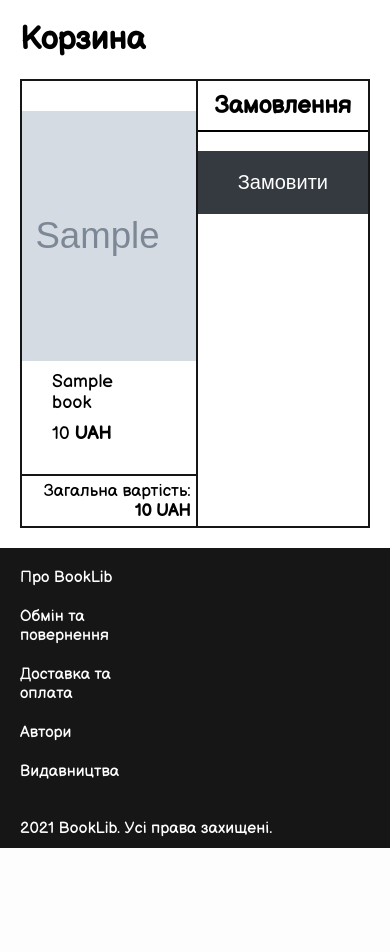
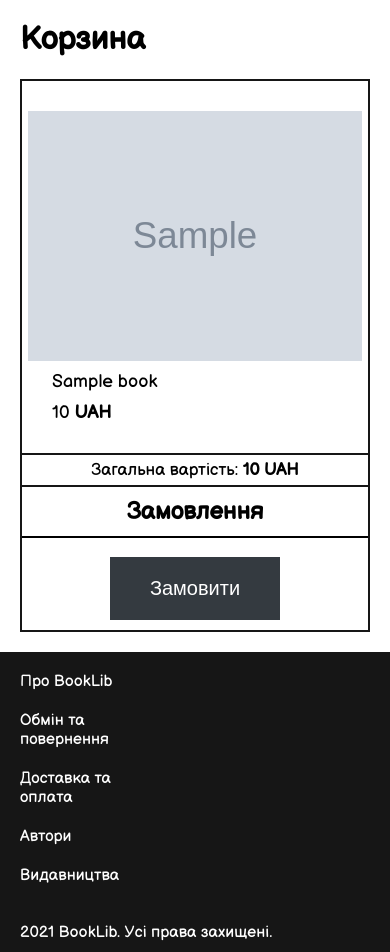
Before and after one commit to MNDonut/BookLib, a Django app: template cart/templates/cart.html in a window 390 px wide. Shown: the part 150-1102 px from the top of the page. Before the commit the page ends 998 px from the top, so only its background shows below. Run offline with Django 3.2, Linux system fonts and the light colour scheme; the template is opened without the code that fills it: most values are stand-ins (such as "Sample title", 1, 10 or a date in 2020); grey boxes marked "Sample" are stand-in pictures.

Commit message:
Added cart page mobile version

```diff
--- a/cart/static/cart.css
+++ b/cart/static/cart.css
@@ -1,3 +1,31 @@
+@media (max-width: 900px) {
+    .wrapper .cart-loop {
+        grid-template-columns: 1fr;
+    }
+    .wrapper .content {
+        grid-template-columns: 1fr 1fr;
+    }
+}
+
+@media (max-width: 556px) {
+    .wrapper .content {
+        grid-template-columns: 1fr;
+        grid-template-areas: "books"
+                             "total"
+                             "form";
+    }
+    .wrapper .cart-loop, .wrapper .total {
+        border-right: 0;
+    }
+    .wrapper .total {
+        text-align: center;
+        border-bottom: 2px solid var(--menu);
+    }
+    .wrapper .cart-make-order {
+        padding: 0 0 10px;
+    }
+}
+
 body {
     font-family: 'Balsamiq Sans', cursive;
 }
@@ -12,6 +40,8 @@ h1 {
 
 .content {
     display: grid;
+    grid-template-areas: "books form"
+                         "total .";
     grid-template-columns: 2fr 1fr;
     border: 2px solid var(--menu);
     margin: 0 0 20px;
@@ -22,6 +52,7 @@ h1 {
 }
 
 .cart-loop {
+    grid-area: books;
     column-gap: 20px;
     row-gap: 20px;
     padding: 20px 20px;
@@ -92,6 +123,7 @@ h1 {
 }
 
 .total {
+    grid-area: total;
     border-right: 2px solid var(--menu);
     text-align: end;
     font-size: 17px;
@@ -100,6 +132,7 @@ h1 {
 }
 
 .cart-make-order {
+    grid-area: form;
     text-align: center;
 }
 
```
